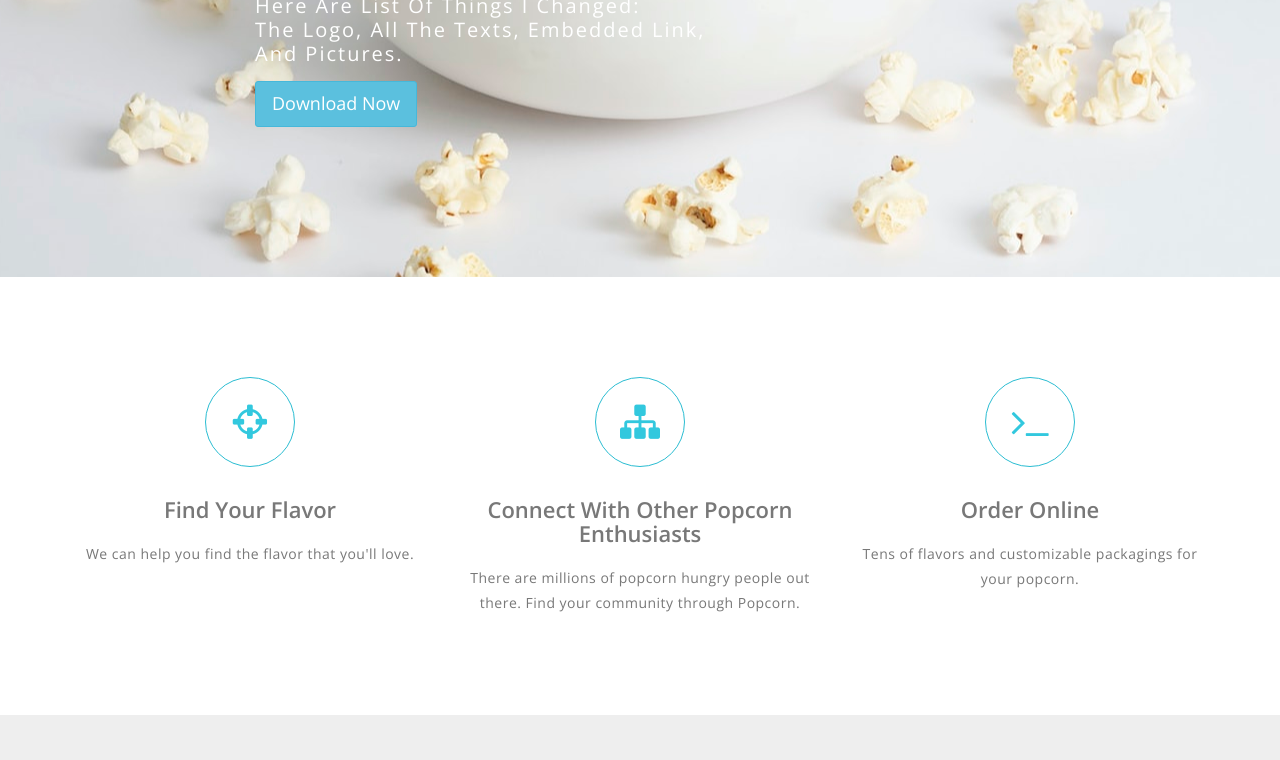
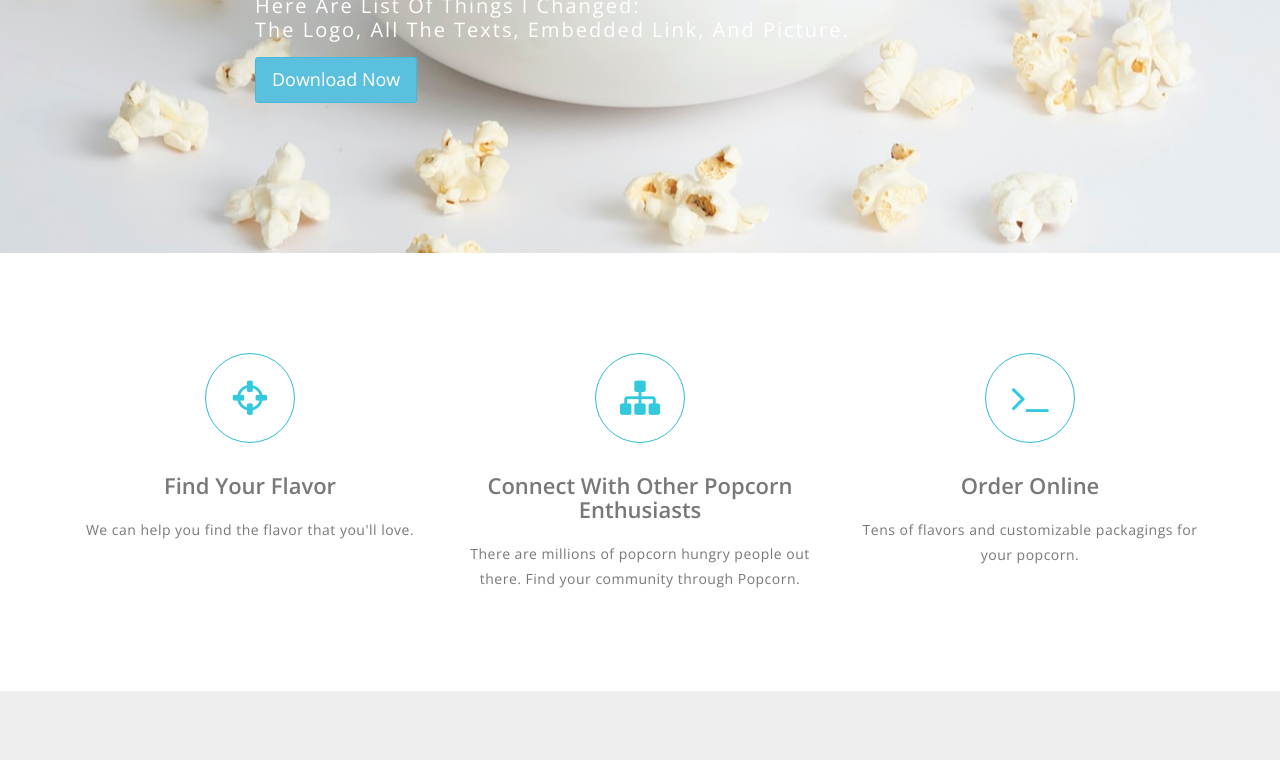
Before and after one commit to mijik2-1429728/mijik2-1429728.github.io, a plain HTML site: page myFunSite.html in a window 1280 px wide. Shown: the part 340-1100 px from the top of the page. Drawn offline with nearby package versions, Linux system fonts and the light colour scheme; a script that the page names is missing.

Commit message:
Update myFunSite.html

```diff
--- a/myFunSite.html
+++ b/myFunSite.html
@@ -34,7 +34,7 @@
 						<!-- logo image -->
 						<a href="#"><img class="img-responsive" src="logo.png" alt="" /></a>
 						<!-- short paragraph -->
-						<p>Here are list of things I changed:<br>the logo, all the texts, embedded link, <br>and pictures. </p>
+						<p>Here are list of things I changed:<br>the logo, all the texts, embedded link, and picture. </p>
 						<!-- button link -->
 						<a href="#" class="btn btn-info btn-lg">Download Now</a>
 					</div>
```
